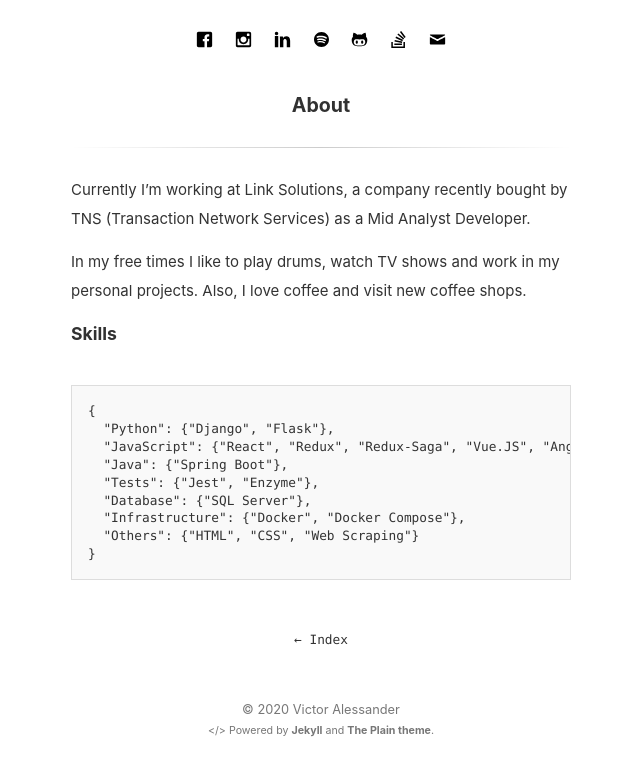
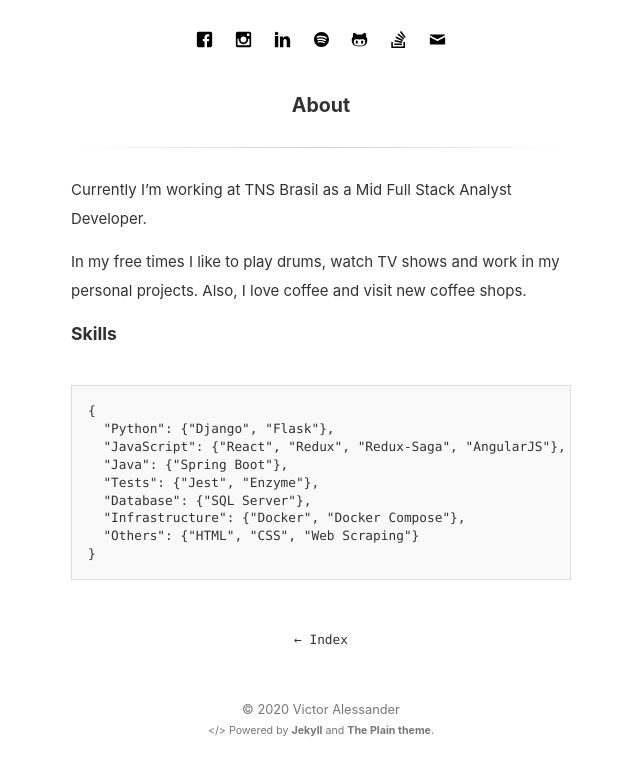
Before and after one commit to VictorAlessander/victoralessander.github.io, a Jekyll site: the page built from about.md, in a window 1280 px wide, cut to the strip 194-1120 px from the top of the page. Shown: the top 776 px of the strip, without its empty margins (319-959 px from the left). Built offline with Jekyll 4.4.1, drawn with Linux system fonts in a browser that asks for light colours.

Commit message:
Update about.md

````diff
--- a/about.md
+++ b/about.md
@@ -3,7 +3,7 @@ layout: page
 title: About
 ---
 
-Currently I'm working at Link Solutions, a company recently bought by TNS (Transaction Network Services) as a Mid Analyst Developer.
+Currently I'm working at TNS Brasil as a Mid Full Stack Analyst Developer.
 
 In my free times I like to play drums, watch TV shows and work in my personal projects. Also, I love coffee and visit new coffee shops.
 
@@ -11,7 +11,7 @@ In my free times I like to play drums, watch TV shows and work in my personal pr
 ```
 {
   "Python": {"Django", "Flask"},
-  "JavaScript": {"React", "Redux", "Redux-Saga", "Vue.JS", "AngularJS"},
+  "JavaScript": {"React", "Redux", "Redux-Saga", "AngularJS"},
   "Java": {"Spring Boot"},
   "Tests": {"Jest", "Enzyme"},
   "Database": {"SQL Server"},
````
